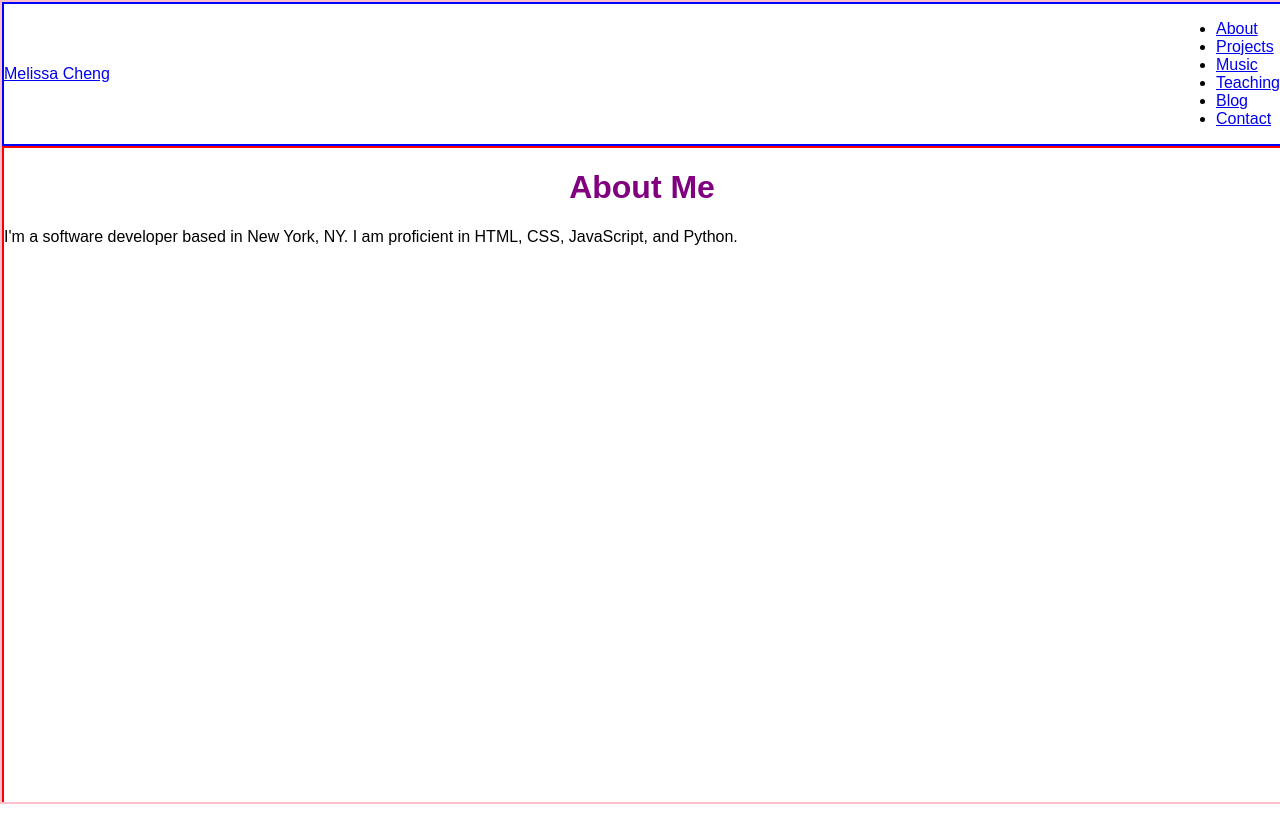
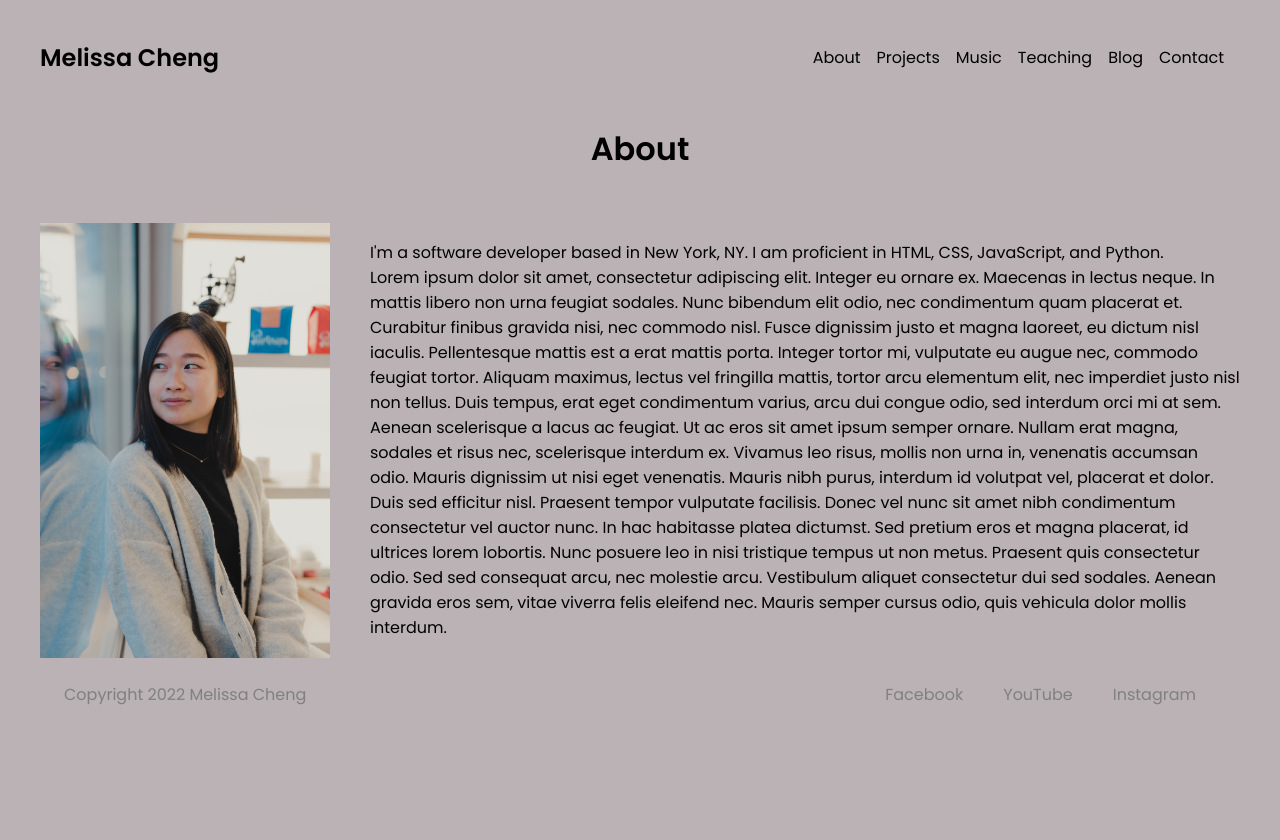
Before and after one commit to melissaAcheng/melissa-cheng-portfolio, a Gatsby site: page /about in a window 1280 px wide. Before the commit the page ends 804 px from the top, so only its background shows below. Built offline with nearby package versions, Linux system fonts and the light colour scheme; Gatsby itself is replaced by a stand-in of ours.

Commit message:
updated homepage and hover features

```diff
--- a/gatsby-config.js
+++ b/gatsby-config.js
@@ -13,6 +13,13 @@ module.exports = {
         path: `${__dirname}/blog`,
       }
     },
+    {
+      resolve: "gatsby-source-filesystem",
+      options: {
+        name: `images`,
+        path: `${__dirname}/src/images/`,
+      }
+    },
     "gatsby-plugin-mdx",
     "gatsby-transformer-sharp",
   ],
--- a/package.json
+++ b/package.json
@@ -18,14 +18,15 @@
     "@mdx-js/mdx": "^1.6.22",
     "@mdx-js/react": "^1.6.22",
     "gatsby": "^4.4.0",
+    "gatsby-image": "^3.11.0",
     "gatsby-plugin-image": "^2.16.1",
     "gatsby-plugin-manifest": "^4.4.0",
     "gatsby-plugin-mdx": "^3.4.0",
-    "gatsby-plugin-sharp": "^4.16.1",
+    "gatsby-plugin-sharp": "^4.17.0",
     "gatsby-remark-images-contentful": "^5.4.0",
     "gatsby-source-contentful": "^6.1.4",
     "gatsby-source-filesystem": "^4.16.0",
-    "gatsby-transformer-sharp": "^4.16.0",
+    "gatsby-transformer-sharp": "^4.17.0",
     "gatsby-transformer-sqip": "^4.4.0",
     "react": "^17.0.1",
     "react-dom": "^17.0.1"
--- /dev/null
+++ b/src/components/Navbar.js
@@ -0,0 +1,45 @@
+import React from "react";
+import { Link, useStaticQuery, graphql } from "gatsby";
+
+const Navbar = ({ pageTitle, children }) => {
+  const data = useStaticQuery(graphql`
+    query {
+      site {
+        siteMetadata {
+          title
+        }
+      }
+    }
+  `);
+  return (
+    <nav>
+      <h1>
+        <Link to="/">{data.site.siteMetadata.title}</Link>
+      </h1>
+      <div>
+        <ul>
+          <li>
+            <Link to="/about">About</Link>
+          </li>
+          <li>
+            <Link to="/projects">Projects</Link>
+          </li>
+          <li>
+            <Link to="/music">Music</Link>
+          </li>
+          <li>
+            <Link to="/teaching">Teaching</Link>
+          </li>
+          <li>
+            <Link to="/blog">Blog</Link>
+          </li>
+          <li>
+            <Link to="/contact">Contact</Link>
+          </li>
+        </ul>
+      </div>
+    </nav>
+  );
+};
+
+export default Navbar;
--- a/src/components/layout.js
+++ b/src/components/layout.js
@@ -1,15 +1,7 @@
 import * as React from "react";
 import { Link, useStaticQuery, graphql } from "gatsby";
-import {
-  container,
-  heading,
-  headerLink,
-  navLinks,
-  navLinkItem,
-  navLinkText,
-  siteTitle,
-  navbar,
-} from "./layout.module.css";
+import Navbar from "./Navbar";
+import "../styles/layout.css";
 
 const Layout = ({ pageTitle, children }) => {
   const data = useStaticQuery(graphql`
@@ -22,65 +14,21 @@ const Layout = ({ pageTitle, children }) => {
     }
   `);
   return (
-    <div className={container}>
+    <div className="layout">
       <title>
         {pageTitle} | {data.site.siteMetadata.title}
       </title>
-      <div className={navbar}>
-        <header className={siteTitle}>
-          <Link className={headerLink} to="/">
-            {data.site.siteMetadata.title}
-          </Link>
-        </header>
-        <nav>
-          <ul className={navLinks}>
-            {/* <li className={navLinkItem}>
-              <Link to="/" className={navLinkText}>
-                Home
-              </Link>
-            </li> */}
-            <li className={navLinkItem}>
-              <Link to="/about" className={navLinkText}>
-                About
-              </Link>
-            </li>
-            <li className={navLinkItem}>
-              <Link to="/projects" className={navLinkText}>
-                Projects
-              </Link>
-            </li>
-            <li className={navLinkItem}>
-              <Link to="/music" className={navLinkText}>
-                Music
-              </Link>
-            </li>
-            <li className={navLinkItem}>
-              <Link to="/teaching" className={navLinkText}>
-                Teaching
-              </Link>
-            </li>
-            <li className={navLinkItem}>
-              <Link to="/blog" className={navLinkText}>
-                Blog
-              </Link>
-            </li>
-            <li className={navLinkItem}>
-              <Link to="/contact" className={navLinkText}>
-                Contact
-              </Link>
-            </li>
-          </ul>
-        </nav>
-      </div>
+      <Navbar />
       <main>
-        <h1 className={heading}>{pageTitle}</h1>
-        {children}
+        {pageTitle !== "Home" && <h1>{pageTitle}</h1>}
+        <section>{children}</section>
       </main>
       <footer>
-        <ul className={navLinks}>
-          <li className={navLinkItem}>Facebook</li>
-          <li className={navLinkItem}>YouTube</li>
-          <li className={navLinkItem}>Instagram</li>
+        <p>Copyright 2022 Melissa Cheng</p>
+        <ul>
+          <li>Facebook</li>
+          <li>YouTube</li>
+          <li>Instagram</li>
         </ul>
       </footer>
     </div>
--- a/src/components/layout.module.css
+++ b/src/components/layout.module.css
@@ -9,7 +9,7 @@ html, body {
     height: 100vh;
     width: 100%;
     font-family: sans-serif;
-    border: solid 2px pink;
+    /* border: solid 2px pink; */
     overflow: auto;
 }
 
@@ -29,7 +29,7 @@ html, body {
     display: flex;
     align-items: center;
     justify-content: space-between;
-    border: solid 2px blue;
+    /* border: solid 2px blue; */
 }
 
 .heading {
@@ -39,8 +39,8 @@ html, body {
 }
 
 main {
-    border: solid 2px red;
-    height: 100%;
+    /* border: solid 2px red; */
+    height: 50%;
 }
 
 .nav-links {
@@ -58,7 +58,7 @@ main {
 }
 
 footer {
-    border: solid 2px black;
+    /* border: solid 2px black; */
     display: flex;
-    justify-content: center;
+    justify-content: space-between;
 }
--- a/src/pages/about.js
+++ b/src/pages/about.js
@@ -1,15 +1,39 @@
 // Step 1: Import React and Link
-import * as React from 'react'
-import Layout from '../components/layout'
+import { StaticImage } from "gatsby-plugin-image";
+import * as React from "react";
+import Layout from "../components/layout";
+import * as styles from "../styles/about.module.css";
 
 // Step 2: Define your component
 const AboutPage = () => {
   return (
-    <Layout pageTitle="About Me">
-        <p>I'm a software developer based in New York, NY. I am proficient in HTML, CSS, JavaScript, and Python.</p>
+    <Layout pageTitle="About">
+      <section className={styles.about}>
+        <StaticImage alt="profile" src="../images/profile_3.jpg" />
+        <div>
+          <p>I'm a software developer based in New York, NY. I am proficient in HTML, CSS, JavaScript, and Python.</p>
+          <p>
+            Lorem ipsum dolor sit amet, consectetur adipiscing elit. Integer eu ornare ex. Maecenas in lectus neque. In
+            mattis libero non urna feugiat sodales. Nunc bibendum elit odio, nec condimentum quam placerat et. Curabitur
+            finibus gravida nisi, nec commodo nisl. Fusce dignissim justo et magna laoreet, eu dictum nisl iaculis.
+            Pellentesque mattis est a erat mattis porta. Integer tortor mi, vulputate eu augue nec, commodo feugiat
+            tortor. Aliquam maximus, lectus vel fringilla mattis, tortor arcu elementum elit, nec imperdiet justo nisl
+            non tellus. Duis tempus, erat eget condimentum varius, arcu dui congue odio, sed interdum orci mi at sem.
+            Aenean scelerisque a lacus ac feugiat. Ut ac eros sit amet ipsum semper ornare. Nullam erat magna, sodales
+            et risus nec, scelerisque interdum ex. Vivamus leo risus, mollis non urna in, venenatis accumsan odio.
+            Mauris dignissim ut nisi eget venenatis. Mauris nibh purus, interdum id volutpat vel, placerat et dolor.
+            Duis sed efficitur nisl. Praesent tempor vulputate facilisis. Donec vel nunc sit amet nibh condimentum
+            consectetur vel auctor nunc. In hac habitasse platea dictumst. Sed pretium eros et magna placerat, id
+            ultrices lorem lobortis. Nunc posuere leo in nisi tristique tempus ut non metus. Praesent quis consectetur
+            odio. Sed sed consequat arcu, nec molestie arcu. Vestibulum aliquet consectetur dui sed sodales. Aenean
+            gravida eros sem, vitae viverra felis eleifend nec. Mauris semper cursus odio, quis vehicula dolor mollis
+            interdum.
+          </p>
+        </div>
+      </section>
     </Layout>
-  )
-}
+  );
+};
 
 // Step 3: Export your component
-export default AboutPage
+export default AboutPage;
--- /dev/null
+++ b/src/styles/about.module.css
@@ -0,0 +1,6 @@
+.about {
+  display: grid;
+  grid-template-columns: 1fr 3fr;
+  grid-gap: 40px;
+  align-items: center;
+}
--- /dev/null
+++ b/src/styles/home.module.css
@@ -0,0 +1,58 @@
+
+
+.header {
+  display: grid;
+  grid-template-columns: 1fr 1fr;
+  grid-gap: 40px;
+  align-items: center;
+  height: 100%;
+}
+
+/* body {
+  background-image: url("../images/profile_1.jpg");
+  background-repeat: no-repeat;
+  background-size: contain;
+  background-position: left;
+} */
+
+/* .layout {
+  max-width: 1200px;
+  height: 100vh;
+  margin: 0 auto;
+  border: 2px solid blue;
+} */
+
+.image {
+  background-size: contain;
+}
+
+.header h2 {
+  font-size: 3em;
+}
+
+.header p {
+  font-size: 1em;
+  font-weight: 400;
+  margin-bottom: 20px;
+}
+
+.textbox {
+  /* background-color: #F5F4EF; */
+  padding: 20px;
+}
+
+.btn {
+  display: inline-block;
+  background: #686763;
+  color: white;
+  padding: 10px 16px;
+  border-radius: 10px;
+  margin-top: 20px;
+  font-weight: 500;
+  transition: 0.4s;
+}
+
+.btn:hover {
+  color: black;
+  background-color: white;
+}
--- /dev/null
+++ b/src/styles/layout.css
@@ -0,0 +1,87 @@
+@import url('https://fonts.googleapis.com/css2?family=Poppins:wght@400;600&display=swap');
+
+
+* {
+  margin: 0;
+  padding: 0;
+  text-decoration: none;
+  font-family: 'Poppins', sans-serif;
+  color: black;
+}
+
+html, body {
+  min-height: 100%;
+}
+
+body {
+  background: #BAB2B5;
+  background-repeat: no-repeat;
+}
+
+/* p {
+  margin: 16px auto;
+  line-height: 1.5em;
+} */
+
+/* LAYOUT AND NAV */
+.layout {
+  max-width: 1200px;
+  height: 100vh;
+  margin: 0 auto;
+
+}
+
+nav {
+  display: flex;
+  align-items: center;
+  justify-content: space-between;
+  margin: 40px auto;
+}
+
+nav ul {
+  display: flex;
+  list-style: none;
+}
+
+nav li {
+  padding-right: 1rem;
+}
+
+nav a:hover {
+  color: whitesmoke;
+}
+
+main h1 {
+  text-align: center;
+  margin: 50px auto;
+}
+
+/* FOOTER */
+
+footer {
+  padding: 1.5rem;
+  /* position: fixed;
+  left: 0;
+  bottom: 0;
+  right: 0;
+  margin-bottom: 0; */
+  display: flex;
+  align-items: center;
+  justify-content: space-between;
+}
+
+footer p {
+  color: gray;
+}
+
+footer ul {
+  display: flex;
+  flex-wrap: wrap;
+  list-style: none;
+  justify-content: center;
+}
+
+footer li {
+  margin: auto 20px;
+  color: gray;
+}
```
Also changed, not shown: src/pages/index.js (+32 -6 lines), src/pages/projects.js (+13 -10 lines), src/styles/projects.module.css (added, +13 -0 lines), src/images/flute_1.jpg (added), src/images/profile_2.jpg (added), src/images/profile_3.jpg (added), 1 other file.
